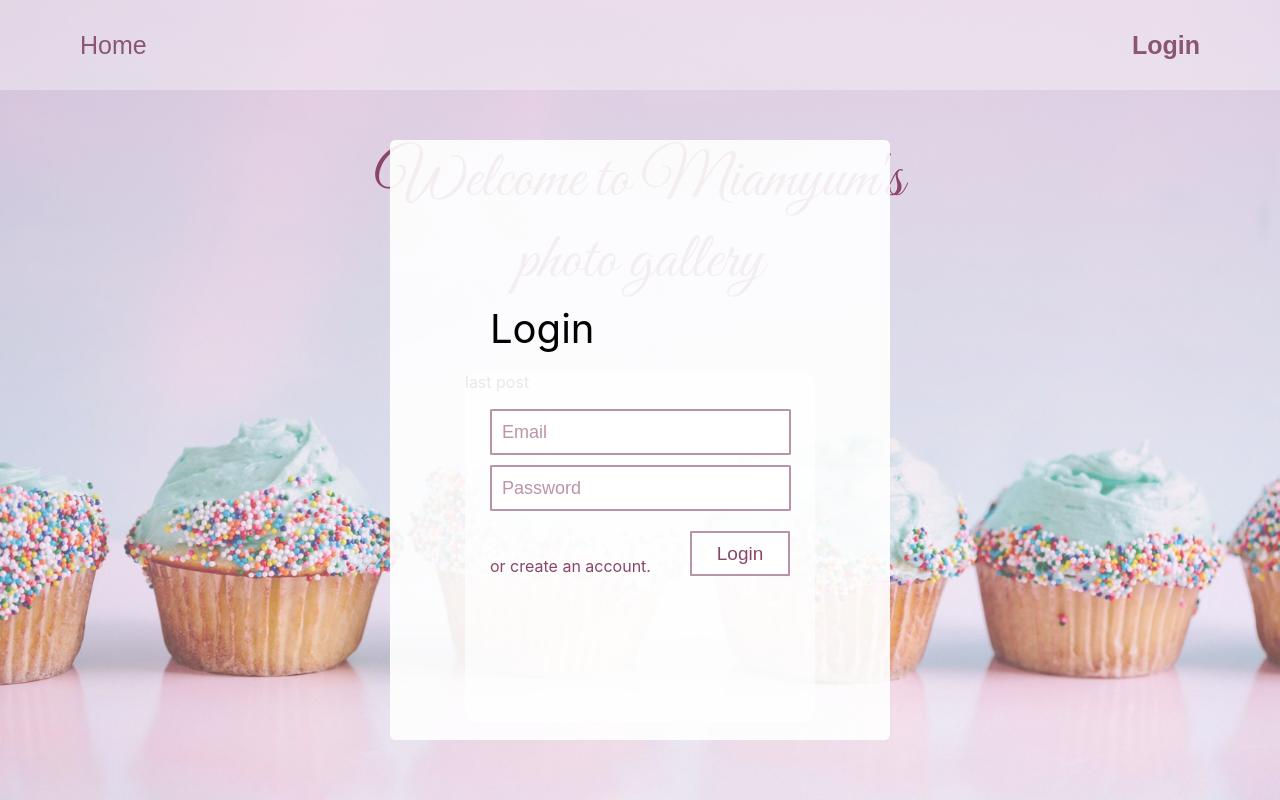
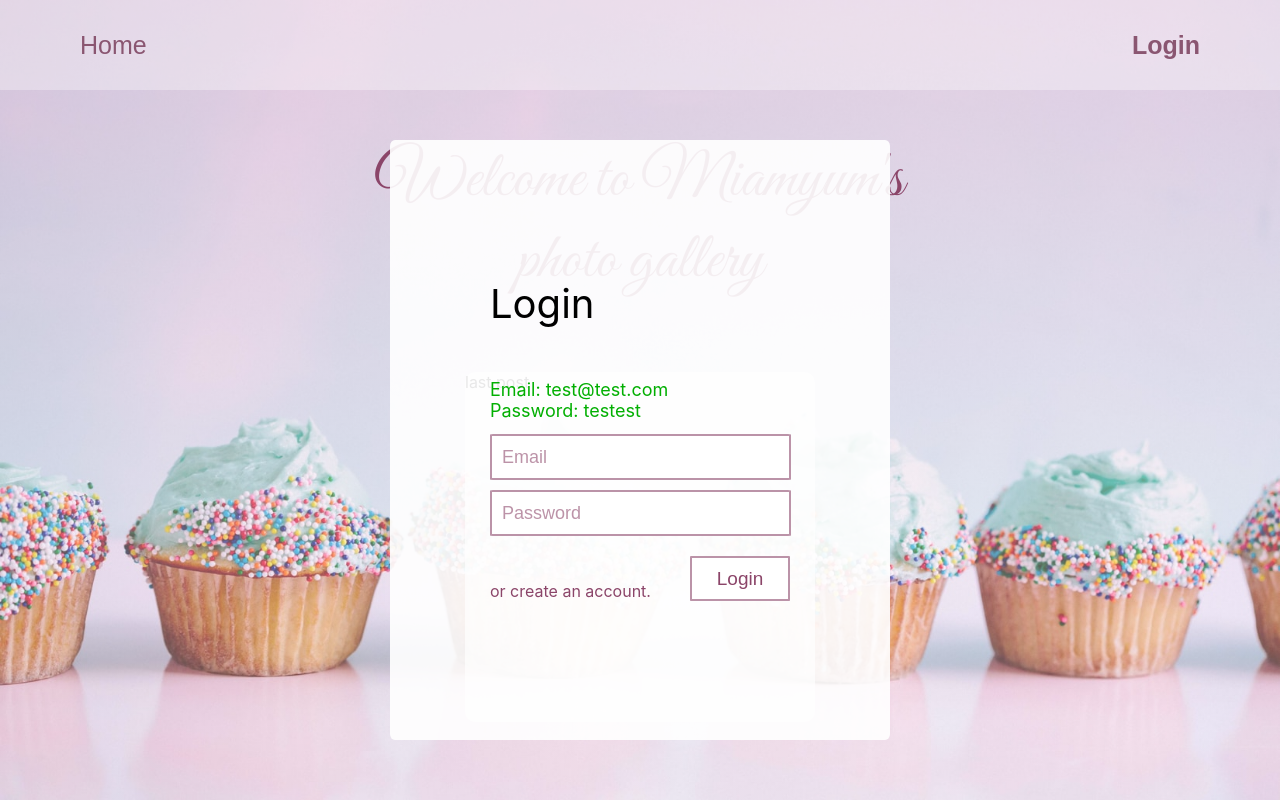
Before and after one commit to MilneS/miamyum, a React (Create React App) app: page / in a window 1280 px wide. Both pictures are taken after a click on the element "Login". Built offline with nearby package versions, Linux system fonts and the light colour scheme.

Commit message:
cleanup + cred msg

```diff
--- a/src/components/Login.js
+++ b/src/components/Login.js
@@ -22,7 +22,8 @@ const Login = (props) => {
     const enterredPassword = enterredData.password;
 
     setIsLoading(true);
-    fetch(process.env.REACT_APP_LOGIN_API, {
+    const sendData = async () => {
+      const response = await fetch(process.env.REACT_APP_LOGIN_API, {
         method: "POST",
         body: JSON.stringify({
           email: enterredEmail,
@@ -30,19 +31,30 @@ const Login = (props) => {
           returnSecureToken: true,
         }),
         headers: { "Content-Type": "application/json" },
-    }).then((res) => {
+      });
+      const data = await response.json();
       setIsLoading(false);
-      if (res.ok) {
+      if (response.ok) {
         dispatch({ type: "login" });
-        dispatch({type: 'close'})
+        dispatch({ type: "close" });
         setShowMessage(false);
+        console.log(data);
       } else {
-        return res.json().then((data) => {
         setShowMessage(true);
-        });
+        // let errorMessage = "Authentication failed!";
+        // if (data && data.error && data.error.message) {
+        //   errorMessage = data.error.message;
+        // }
+        // throw new Error(errorMessage);
       }
-    });
     };
+    sendData()
+      // .then((data) => {
+      //   // console.log(data);
+      // })
+      // .catch((err) => console.log(err.message));
+  };
+
   const signupHandler = () => {
     dispatch({ type: "showSignup" });
   };
@@ -54,6 +66,10 @@ const Login = (props) => {
         {showMessage && (
           <div className={classes.errMsg}>Incorrect email or password.</div>
         )}
+        {!showMessage && (
+          <div className={classes.cred}>Email: test@test.com <br/> Password: testest</div>
+        )}
+
         <label htmlFor="email" />
         <input
           id="email"
--- a/src/components/Login.module.css
+++ b/src/components/Login.module.css
@@ -25,6 +25,13 @@
 .title {
   font-size: 40px;
   height: 100px;
+}
+.cred{
+  height: 50px;
+  width: 300px;
+  font-size: 18px;
+  color: rgb(2, 175, 2);
+  padding: 0px;
 }
 .errMsg {
   height: 50px;
@@ -88,6 +95,10 @@ input::placeholder {
     font-size: 30px;
     height: 80px;
   }
+  .cred{
+    height: 40px;
+    width: 250px;
+    font-size: 15px;}
   .errMsg {
     height: 40px;
     width: 250px;
@@ -124,6 +135,5 @@ input::placeholder {
   }
   .formContainer {
     width: 265px;
-    border: 1px solid purple;
   }
 }
--- a/src/components/SignUp.js
+++ b/src/components/SignUp.js
@@ -11,6 +11,7 @@ const SignUp = (props) => {
   };
   const [enterredData, setEnterredData] = useState(data);
   const [isLoading, setIsLoading] = useState(false);
+  const [showMessage, setShowMessage] = useState(false);
 
   const enterredDataHandler = (e) => {
     e.preventDefault();
@@ -39,22 +40,30 @@ const SignUp = (props) => {
       if (response.ok) {
         dispatch({ type: "login" });
         dispatch({ type: "close" });
+        console.log(data);
       } else {
-        let errorMessage = "Authentication failed!";
-        if (data && data.error && data.error.message) {
-          errorMessage = data.error.message;
-        }
-        throw new Error(errorMessage);
+        setShowMessage(true);
+        // let errorMessage = "Authentication failed!";
+        // if (data && data.error && data.error.message) {
+        //   errorMessage = data.error.message;
+        // }
+        // throw new Error(errorMessage);
       }
     };
     sendData()
-
+      // .then((data) => {
+      //   // console.log(data);
+      // })
+      // .catch((err) => console.log(err.message));
   };
 
   return (
     <div className={classes.card}>
       <form onSubmit={formHandler} className={classes.formContainer}>
         <div className={classes.title}>Sign Up</div>
+        {showMessage && (
+          <div className={classes.errMsg}>Use a valid email, or login.</div>
+        )}
         <label htmlFor="username" />
         <input
           id="username"
```
Lines whose indentation alone changed are shown as unchanged.
